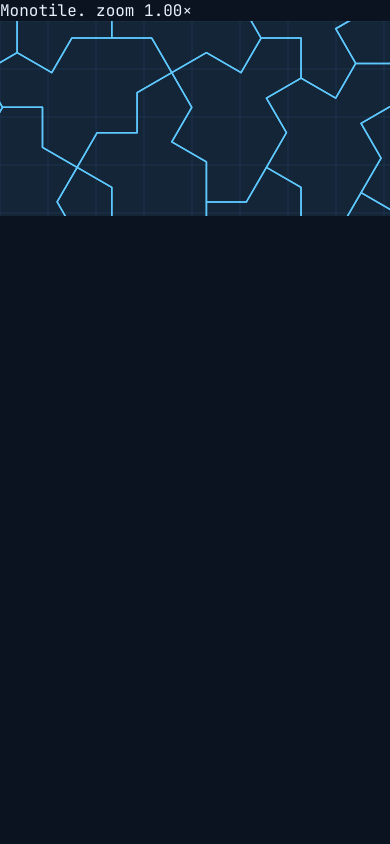
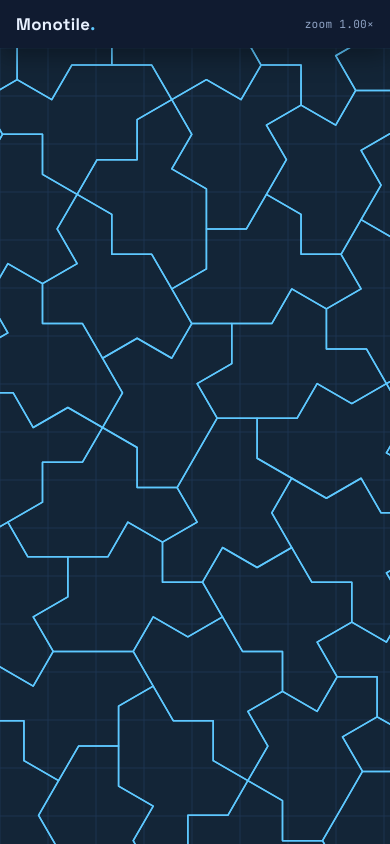
Before and after one commit to ctkrug/monotile, a website built with Vite: page index.html in a window 390 px wide. Built offline with nearby package versions, Linux system fonts and the light colour scheme.

Commit message:
style: compose the toolbar and canvas per docs/DESIGN.md tokens
Flex column layout so the canvas always fills the remaining viewport
under the toolbar, at both the 56px desktop and 48px phone toolbar
heights from the design doc's layout intent.

```diff
--- a/src/style.css
+++ b/src/style.css
@@ -47,9 +47,47 @@ body {
 }
 
 #app {
-  position: relative;
+  display: flex;
+  flex-direction: column;
   width: 100vw;
   height: 100vh;
+}
+
+.toolbar {
+  display: flex;
+  align-items: center;
+  justify-content: space-between;
+  flex: 0 0 56px;
+  padding: 0 var(--space-5);
+  background: var(--surface-1);
+  box-shadow: var(--shadow-panel);
+  z-index: 1;
+}
+
+.wordmark {
+  font-family: var(--font-display);
+  font-weight: 700;
+  font-size: 1.25rem;
+  letter-spacing: 0.02em;
+  color: var(--text);
+}
+
+.wordmark-dot {
+  color: var(--accent);
+}
+
+.readout {
+  font-family: var(--font-mono);
+  font-size: 0.8rem;
+  color: var(--text-muted);
+  letter-spacing: 0.02em;
+  font-variant-numeric: tabular-nums;
+}
+
+.canvas-wrap {
+  position: relative;
+  flex: 1 1 auto;
+  min-height: 0;
 }
 
 #tiling-canvas {
@@ -64,6 +102,21 @@ body {
   cursor: grabbing;
 }
 
+@media (max-width: 480px) {
+  .toolbar {
+    flex-basis: 48px;
+    padding: 0 var(--space-4);
+  }
+
+  .wordmark {
+    font-size: 1.05rem;
+  }
+
+  .readout {
+    font-size: 0.7rem;
+  }
+}
+
 :focus-visible {
   outline: none;
   box-shadow: var(--glow-focus);
```
